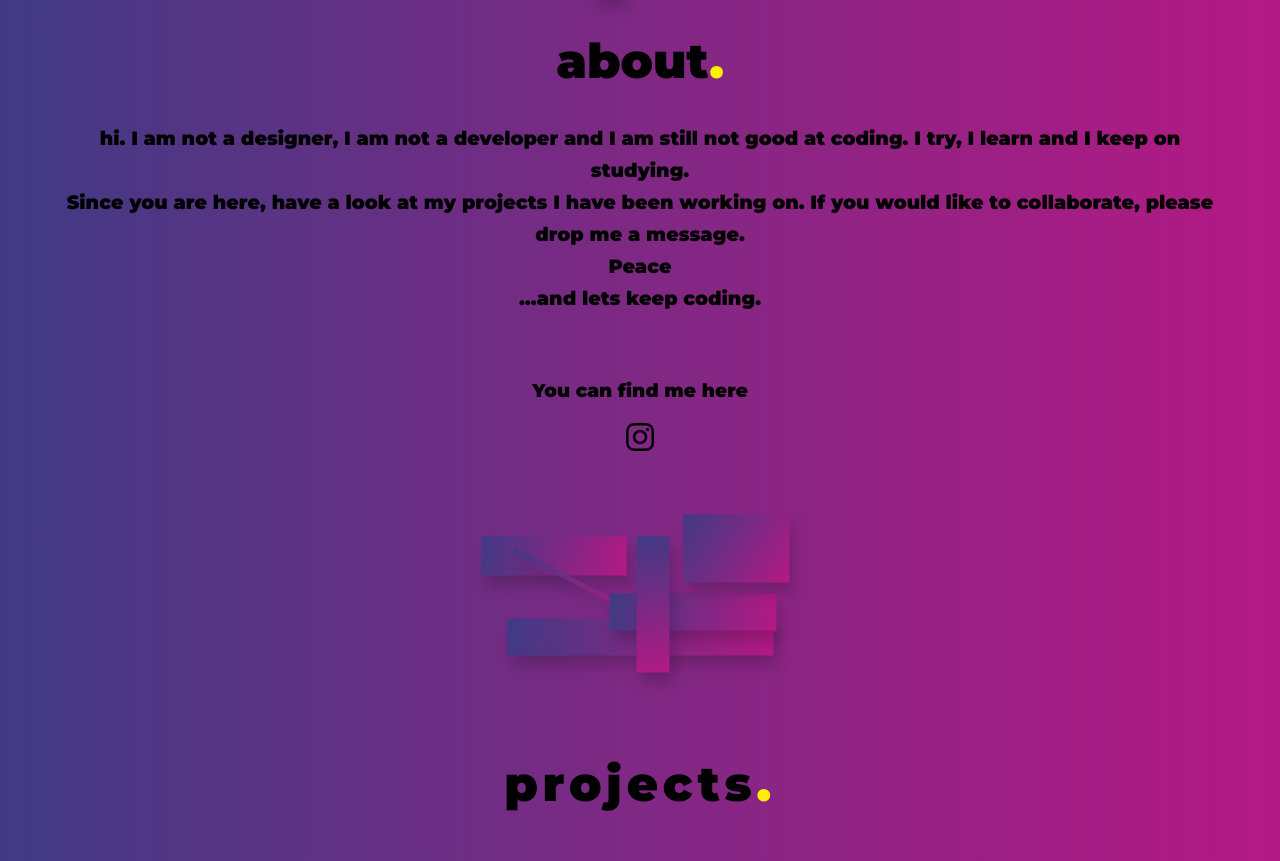
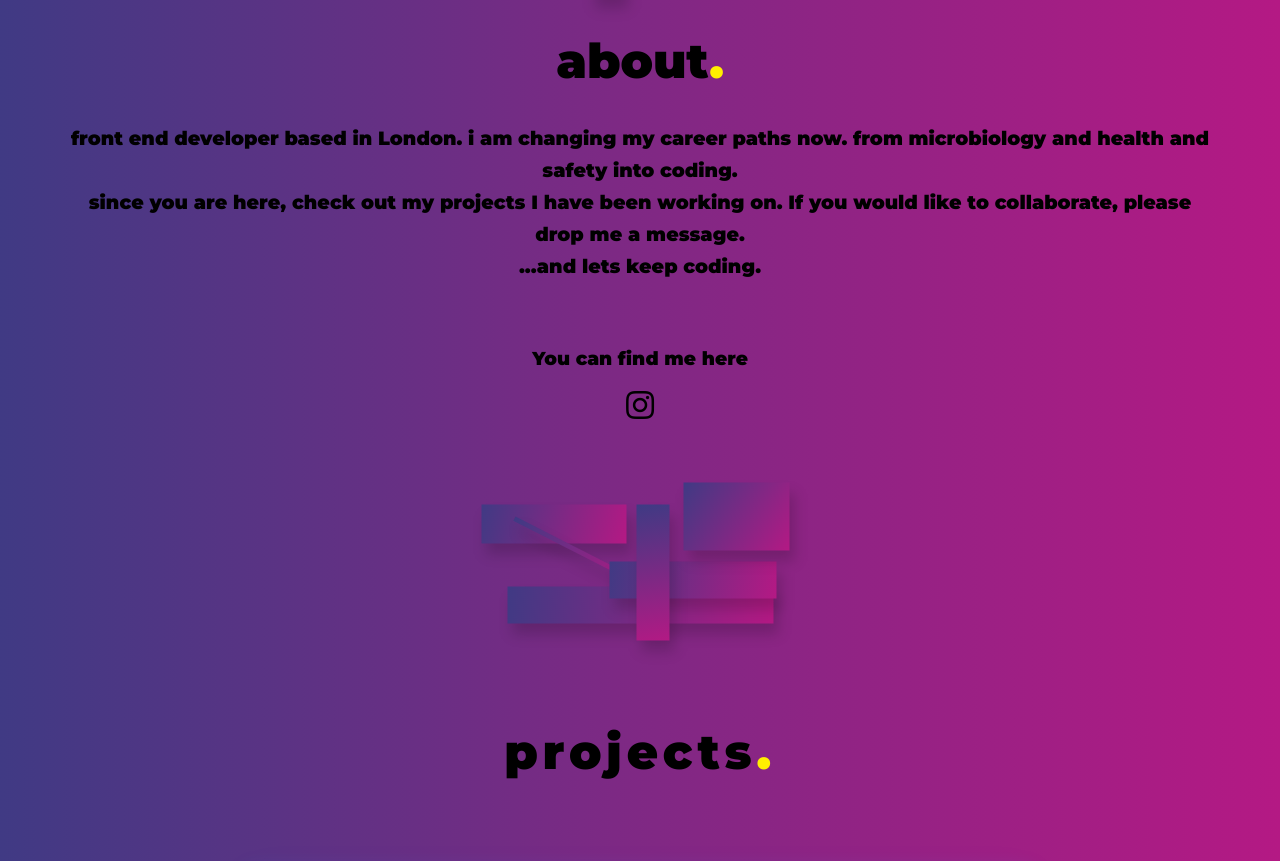
Before and after one commit to laterinthepast/reactishard2, a React (Create React App) app: page / in a window 1280 px wide. Shown: the part 995-1856 px from the top of the page. Built offline with nearby package versions, Linux system fonts and the light colour scheme.

Commit message:
changed description

```diff
--- a/src/components/About.js
+++ b/src/components/About.js
@@ -14,13 +14,12 @@ function About() {
                     about<span className="dots_title">.</span>
                 </h1>
                 <p className="about_section_text">
-                    hi. I am not a designer, I am not a developer and I am still not good at coding. I try, I learn and I keep on studying.
+                    front end developer based in London. i am changing my career paths now. from microbiology and health and safety into coding.
 
                     <br />
-                    Since you are here, have a look at my projects I have been working on. If you would like to collaborate, please drop me a message.
+                    since you are here, check out my projects I have been working on. If you would like to collaborate, please drop me a message.
                     <br />
-                    Peace
-                    <br />
+
                     ...and lets keep coding.
                 </p>
                 <div className="about_social_wrapper">
```
Also changed, not shown: src/components/styles/About.scss (indentation only), 1 other file (tests, documents, lock files or other folders).
